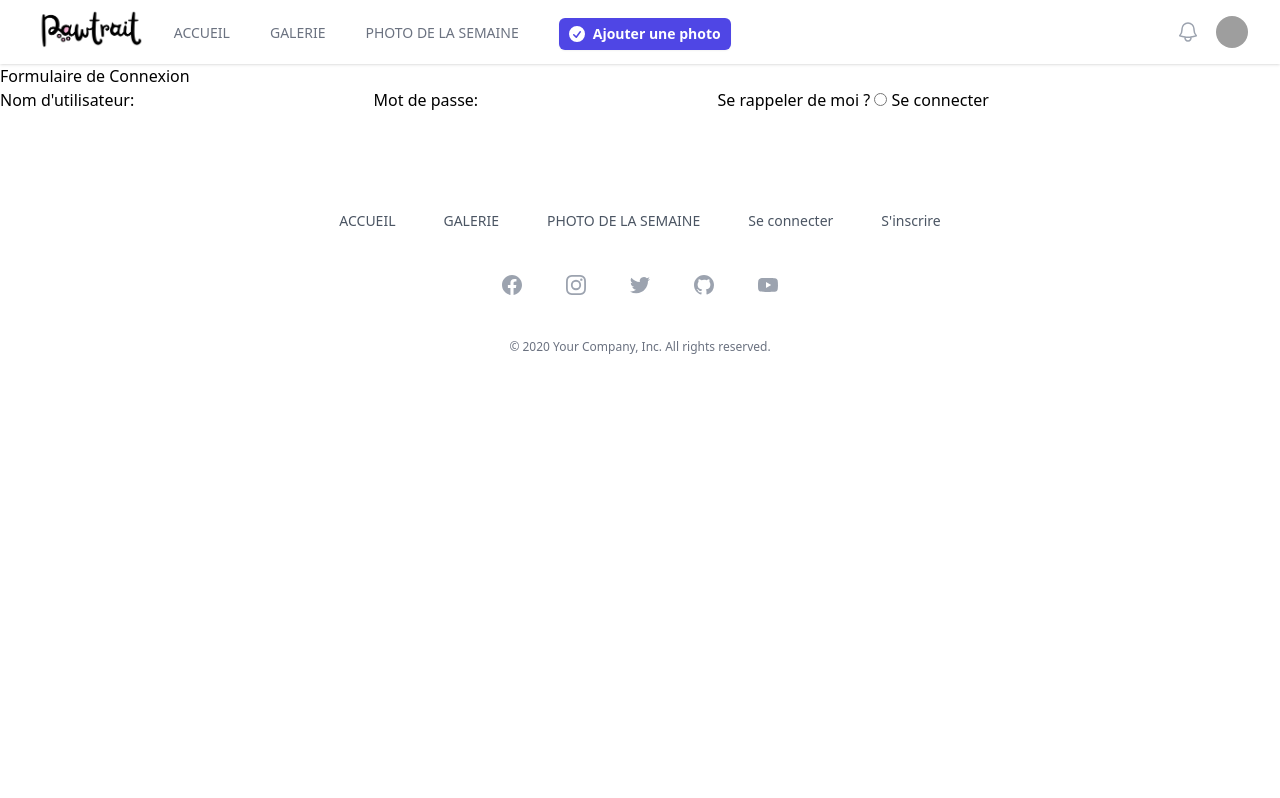
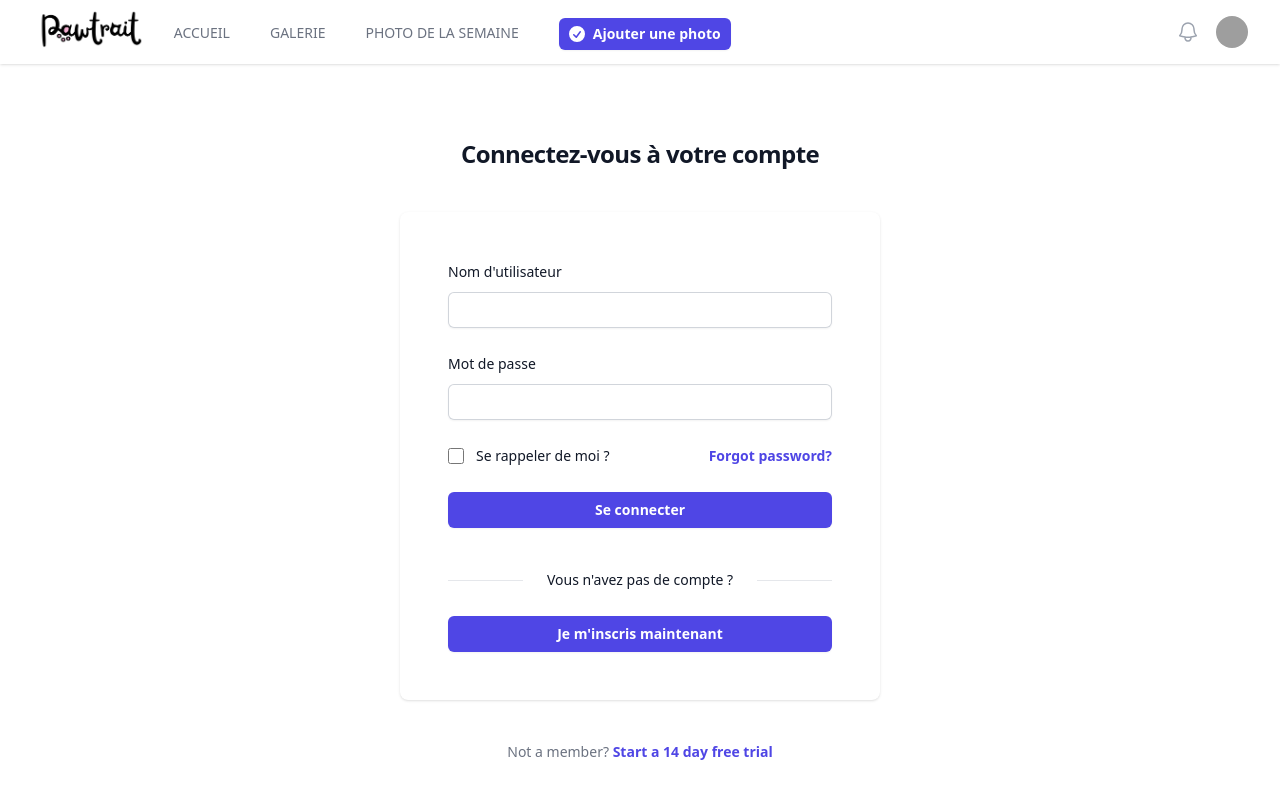
Before and after one commit to safichou3/Pawtrait-Front, a SvelteKit app: page /connexion in a window 1280 px wide. Shown: the top 798 px of the page. Built offline with nearby package versions, Linux system fonts and the light colour scheme; grey boxes are pictures that could not be loaded; a web font is replaced by a local one.

Commit message:
catégorie

```diff
--- a/src/components/Footer.svelte
+++ b/src/components/Footer.svelte
@@ -1,4 +1,4 @@
-<footer class="bg-white">
+<!-- <footer class="bg-white">
     <div class="mx-auto max-w-7xl overflow-hidden px-6 py-20 sm:py-24 lg:px-8">
       <nav class="-mb-6 columns-2 sm:flex sm:justify-center sm:space-x-12" aria-label="Footer">
         <div class="pb-6">
@@ -52,3 +52,4 @@
       <p class="mt-10 text-center text-xs leading-5 text-gray-500">&copy; 2020 Your Company, Inc. All rights reserved.</p>
     </div>
   </footer>
+   -->
--- a/src/routes/+page.svelte
+++ b/src/routes/+page.svelte
@@ -18,9 +18,9 @@
                     Explore le monde fascinant <br /><span>des animaux</span>
                 </h1>
                 <a class="mb-2 inline-block rounded-full border-2 border-neutral-50 px-[46px] pt-[14px] pb-[12px] text-sm font-medium uppercase leading-normal text-neutral-50 transition duration-150 ease-in-out hover:border-neutral-100 hover:bg-neutral-500 hover:bg-opacity-10 hover:text-neutral-100 focus:border-neutral-100 focus:text-neutral-100 focus:outline-none focus:ring-0 active:border-neutral-200 active:text-neutral-200 md:mr-2 md:mb-0"
-                    data-te-ripple-init data-te-ripple-color="light" href="#!" role="button">Créer un compte</a>
+                    data-te-ripple-init data-te-ripple-color="light" href="/connexion" role="button">Se connecter</a>
                 <a class="inline-block rounded-full px-12 pt-4 pb-3.5 text-sm font-medium uppercase leading-normal text-neutral-50 transition duration-150 ease-in-out hover:bg-neutral-500 hover:bg-opacity-20 hover:text-neutral-200 focus:text-neutral-200 focus:outline-none focus:ring-0 active:text-neutral-300"
-                    data-te-ripple-init data-te-ripple-color="light" href="#!" role="button">Découvrir</a>
+                    data-te-ripple-init data-te-ripple-color="light" href="/connexion" role="button">Découvrir</a>
             </div>
         </div>
     </div>
--- a/src/routes/ajouter-une-photo/+page.server.js
+++ b/src/routes/ajouter-une-photo/+page.server.js
@@ -78,8 +78,6 @@ export const actions = {
                 console.log('Is it NSFW?', isNSFW);
 
                 if (!isNSFW) {
-                    console.log("false");
-
                     // Encode file in base64
                     const fileBase64 = await file.arrayBuffer()
                         .then(buffer => Buffer.from(buffer).toString('base64'));
--- a/src/routes/ajouter-une-photo/+page.svelte
+++ b/src/routes/ajouter-une-photo/+page.svelte
@@ -177,6 +177,11 @@
 	text: "Photo ajoutée avec succès",
 	icon: "success"
   })}
+   {#if typeof window !== 'undefined'}
+   {setTimeout(() => {
+	 window.location.href = '/galerie';
+   }, 1500)}
+ {/if}
 {/if}
 
 {#if form?.success == "erreurRequete"}
--- a/src/routes/connexion/+page.server.js
+++ b/src/routes/connexion/+page.server.js
@@ -1,4 +1,3 @@
-
 /** @type {import('./$types').PageServerLoad} */
 export async function load() {
     return {
@@ -9,7 +8,7 @@ export async function load() {
             responseData: {}
         }
     };
-};
+}
 
 /** @type {import('./$types').Actions} */
 export const actions = {
@@ -18,6 +17,7 @@ export const actions = {
         const username = data.get('username');
         const password = data.get('password');
         const rememberMe = data.get('rememberMe');
+
         try {
             const response = await fetch('http://localhost:8080/api/authenticate', {
                 method: 'POST',
@@ -30,6 +30,7 @@ export const actions = {
                     rememberMe,
                 }),
             });
+
             if (response.ok) {
                 const responseData = await response.json();
 
@@ -47,15 +48,24 @@ export const actions = {
 
                 cookies.set('userid', dataUser.id);
 
-                return { success: true };
+                // Ajout de la logique pour empêcher la redirection en cas d'échec de la récupération des données utilisateur
+                if (dataUser.id) {
+                    return { success: "connecter" };
+                } else {
+                    return { success: "erreur", error: 'Failed to retrieve user data' };
+                }
 
             } else {
-                const errorResponseData = await response.json();
-                return { error: errorResponseData.message };
+                // Gestion appropriée des erreurs d'authentification
+                if (response.status === 401) {
+                    return { success: "erreur", error: 'Invalid credentials' };
+                } else {
+                    return { success: "erreur", error: 'Request error' };
+                }
             }
         } catch (error) {
             console.error('Erreur lors de la requête:', error);
-            return { error: 'Une erreur s\'est produite lors de la requête.' };
+            return { success: "erreur", error: 'An error occurred during the request.' };
         }
     }
 };
--- a/src/routes/connexion/+page.svelte
+++ b/src/routes/connexion/+page.svelte
@@ -4,35 +4,93 @@
 
  /** @type {import('./$types').ActionData} */
  export let form;
+ import Swal from 'sweetalert2'
 
-  // console.log(data.data.username);
-  // console.log(data.data.responseData.token); // Access the token here
 
 </script>
-<div>
-  <h1>Formulaire de Connexion</h1>
-  <form method="POST" action="?/login">
 
-    <label>
-      Nom d'utilisateur:
-      <input type="text" name='username' />
-    </label>
-    <label>
-      Mot de passe:
-      <input type="password" name='password' />
-    </label>
-    <label>
-        Se rappeler de moi ?
-        <input type="radio" name='rememberMe' />
-      </label>
-    <button type="submit">Se connecter</button>
-  </form>
+<div class="flex min-h-full flex-col justify-center py-12 sm:px-3 lg:px-8">
+  <div class="sm:mx-auto sm:w-full sm:max-w-md">
+    <h2 class="mt-6 text-center text-2xl font-bold leading-9 tracking-tight text-gray-900">Connectez-vous à votre compte</h2>
+  </div>
 
+  <div class="mt-10 sm:mx-auto sm:w-full sm:max-w-[480px]">
+    <div class="bg-white px-6 py-12 shadow sm:rounded-lg sm:px-12">
+      <form class="space-y-6" action="?/login" method="POST">
+        <div>
+          <label for="email" class="block text-sm font-medium leading-6 text-gray-900">Nom d'utilisateur</label>
+          <div class="mt-2">
+            <input id="username" name="username" type="text" required class="block w-full rounded-md border-0 py-1.5 text-gray-900 shadow-sm ring-1 ring-inset ring-gray-300 placeholder:text-gray-400 focus:ring-2 focus:ring-inset focus:ring-indigo-600 sm:text-sm sm:leading-6">
+          </div>
+        </div>
+
+        <div>
+          <label for="password" class="block text-sm font-medium leading-6 text-gray-900">Mot de passe</label>
+          <div class="mt-2">
+            <input id="password" name="password" type="password" required class="block w-full rounded-md border-0 py-1.5 text-gray-900 shadow-sm ring-1 ring-inset ring-gray-300 placeholder:text-gray-400 focus:ring-2 focus:ring-inset focus:ring-indigo-600 sm:text-sm sm:leading-6">
+          </div>
+        </div>
+
+        <div class="flex items-center justify-between">
+          <div class="flex items-center">
+            <input id="rememberMe" name="rememberMe" type="checkbox" class="h-4 w-4 rounded border-gray-300 text-indigo-600 focus:ring-indigo-600">
+            <label for="rememberMe" class="ml-3 block text-sm leading-6 text-gray-900">Se rappeler de moi ?</label>
+          </div>
+
+          <div class="text-sm leading-6">
+            <a href="/" class="font-semibold text-indigo-600 hover:text-indigo-500">Forgot password?</a>
+          </div>
+        </div>
+
+        <div>
+          <button type="submit" class="flex w-full justify-center rounded-md bg-indigo-600 px-3 py-1.5 text-sm font-semibold leading-6 text-white shadow-sm hover:bg-indigo-500 focus-visible:outline focus-visible:outline-2 focus-visible:outline-offset-2 focus-visible:outline-indigo-600">Se connecter</button>
+        </div>
+      </form>
+
+      <div>
+        <div class="relative mt-10">
+          <div class="absolute inset-0 flex items-center" aria-hidden="true">
+            <div class="w-full border-t border-gray-200"></div>
+          </div>
+          <div class="relative flex justify-center text-sm font-medium leading-6">
+            <span class="bg-white px-6 text-gray-900">Vous n'avez pas de compte ?</span>
+          </div>
+        </div>
+        <br>
+        <div>
+          <button type="submit" class="flex w-full justify-center rounded-md bg-indigo-600 px-3 py-1.5 text-sm font-semibold leading-6 text-white shadow-sm hover:bg-indigo-500 focus-visible:outline focus-visible:outline-2 focus-visible:outline-offset-2 focus-visible:outline-indigo-600">Je m'inscris maintenant</button>
+        </div>
+
+      </div>
+    </div>
+
+    <p class="mt-10 text-center text-sm text-gray-500">
+      Not a member?
+      <a href="#" class="font-semibold leading-6 text-indigo-600 hover:text-indigo-500">Start a 14 day free trial</a>
+    </p>
+  </div>
 </div>
+{#if form?.success == "connecter"}
+  {Swal.fire({
+    icon: "Super!",
+    title: "Vous allez être redirigé vers la galerie.",
+    showConfirmButton: false,
+    timer: 1500
+  })}
+  {#if typeof window !== 'undefined'}
+    {setTimeout(() => {
+      window.location.href = '/galerie';
+    }, 1500)}
+  {/if}
+{/if}
 
-{#if form?.success}
-	<p>Successfully logged in! Welcome back</p>
-  <script>
-    window.location.href = '/galerie';
-  </script>
+{#if form?.success == "erreur"}
+{Swal.fire({
+	title: "Avez-vous un compte ?",
+	text: "Votre identifiant ou votre mot de passe est erroné.",
+	icon: "error",
+  showConfirmButton: false,
+
+
+  })}
 {/if}
--- a/src/routes/galerie/+page.server.js
+++ b/src/routes/galerie/+page.server.js
@@ -11,7 +11,6 @@ export async function load({ cookies }) {
                 'Content-Type': 'application/json',
                 'Authorization': `Bearer ${accessToken}`, // Ajouter le token d'accès à l'en-tête
             },
-            // Vous n'avez pas besoin du corps (body) pour une requête GET
         });
 
         // Fetch categories
@@ -23,13 +22,10 @@ export async function load({ cookies }) {
             },
         });
 
-        // Check if both requests were successful
         if (response.ok && responseCategories.ok) {
             const data = await response.json();
             const dataCategories = await responseCategories.json();
-            // console.log(dataCategories);
 
-            // Returning an object with data and dataCategories
             return { data, dataCategories };
         } else {
             console.error('Échec de la requête:', response.status, response.statusText, await response.json());
```
Also changed, not shown: src/routes/galerie/+page.svelte (+70 -8 lines).
